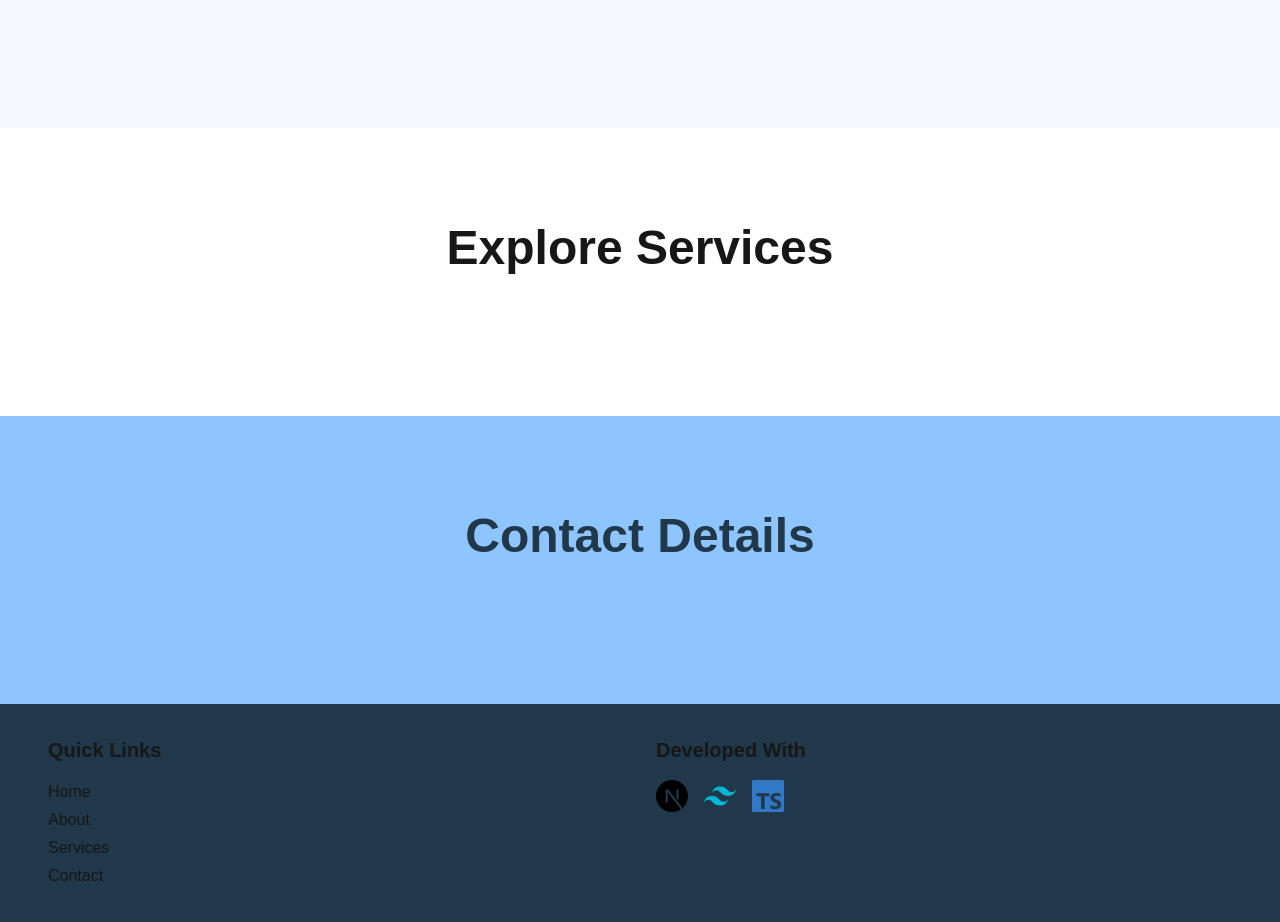
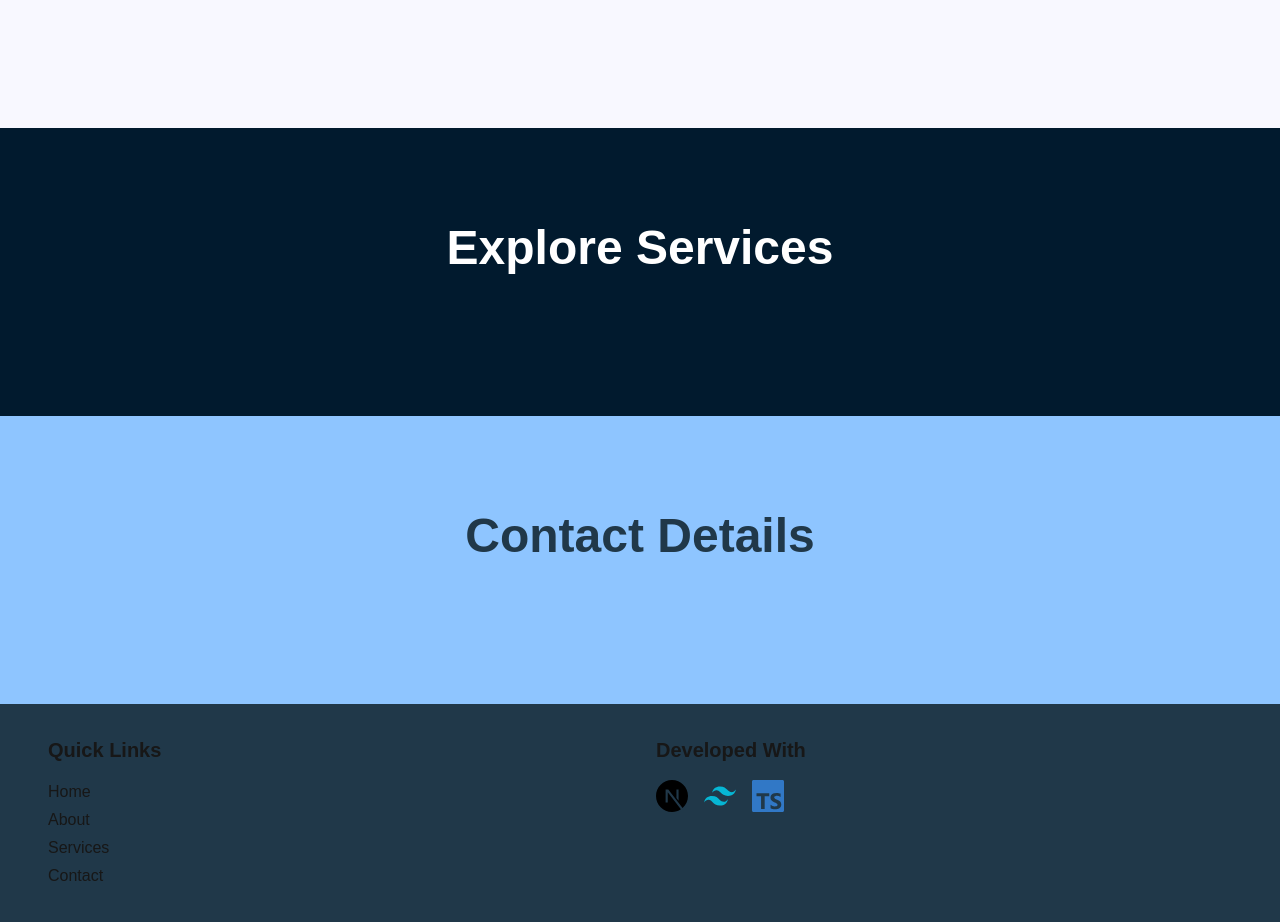
Before and after one commit to JackM510/Next.js-JMWEB, a Next.js app: page / in a window 1280 px wide. Shown: the part 960-1882 px from the top of the page. Built offline with nearby package versions, Linux system fonts and the light colour scheme.

Commit message:
moved primary div to <section> and applied dark blue background

```diff
--- a/src/app/components/sections/ServicesSection.tsx
+++ b/src/app/components/sections/ServicesSection.tsx
@@ -2,8 +2,10 @@ import SectionHeading from "../ui/SectionHeading"
 
 export default function ServicesSection() {
     return (
-        <div id="services" className="content-container">
-            <SectionHeading>Explore Services</SectionHeading>
-        </div>
+        <section id="services" className="bg-[#011a2e]">
+            <div className="content-container">
+                <SectionHeading color="text-white">Explore Services</SectionHeading>
+            </div>
+        </section>
     );
 }
```
